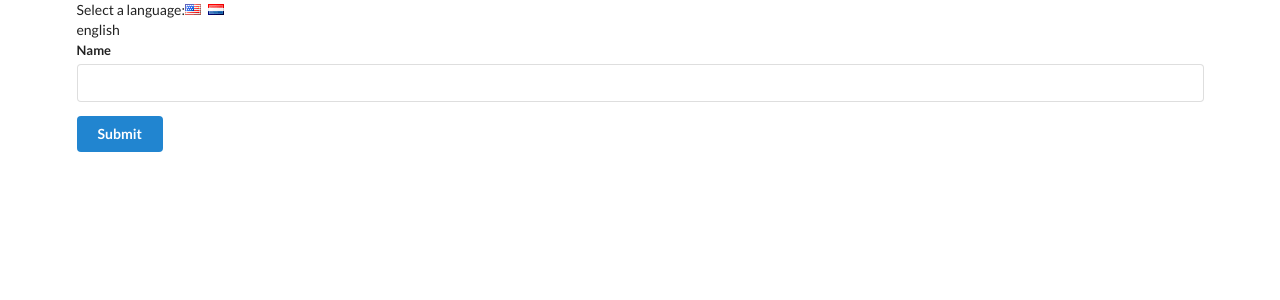
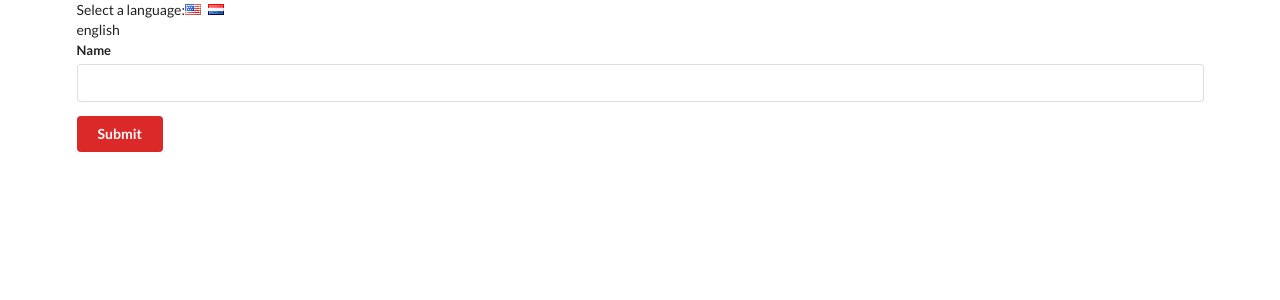
Before and after one commit to mohitb35/language-selector, a React (Create React App) app: page / in a window 1280 px wide. Shown: the top 300 px of the page. Built offline with nearby package versions, Linux system fonts and the light colour scheme.

Commit message:
consuming multiple contexts - Provide multiple contexts by wrapping Context.Providers within another - consume contexts using Context.Consumers wrapped within another

```diff
--- a/src/components/App.js
+++ b/src/components/App.js
@@ -2,12 +2,15 @@
 
 import LanguageContext from '../contexts/languageContext';
 import ColorContext from '../contexts/colorContext';
+
 import UserCreate from './UserCreate';
 
 class App extends React.Component {
 	 state = {
 		 language: 'english'
 	 };
+
+
 
 	 onLanguageChange = language => {
 		this.setState({ language });
@@ -22,9 +25,11 @@
 					<i className="flag nl" onClick={() => this.onLanguageChange('dutch')} />
 				</div>
 				{this.state.language}
-				<LanguageContext.Provider value={this.state.language}>
-					<UserCreate />
-				</LanguageContext.Provider>
+				<ColorContext.Provider value="red">
+					<LanguageContext.Provider value={this.state.language}>
+						<UserCreate />
+					</LanguageContext.Provider>
+				</ColorContext.Provider>
 			</div>
 		)
 	}
--- a/src/components/Button.js
+++ b/src/components/Button.js
@@ -1,7 +1,7 @@
 import React from 'react';
 
 import LanguageContext from '../contexts/languageContext';
-
+import ColorContext from '../contexts/colorContext';
 
 class Button extends React.Component {
 	// static contextType = LanguageContext;
@@ -11,12 +11,16 @@
 
 		// const text = this.context === 'english' ? 'Submit' : 'Voorleggen';
 		return (
-			<button className="ui button primary">
-				{/* {text} */}
-				<LanguageContext.Consumer>
-					{(value) => value === 'english' ? 'Submit' : 'Voorleggen'}
-				</LanguageContext.Consumer>
-			</button>
+			<ColorContext.Consumer>
+				{(color) =>
+					<button className={`ui button ${color}`}>
+						{/* {text} */}
+						<LanguageContext.Consumer>
+							{(value) => value === 'english' ? 'Submit' : 'Voorleggen'}
+						</LanguageContext.Consumer>
+					</button>
+				}
+			</ColorContext.Consumer>
 		)
 	}
 }
--- /dev/null
+++ b/src/contexts/colorContext.js
@@ -0,0 +1,3 @@
+import React from 'react';
+
+export default React.createContext();
```
